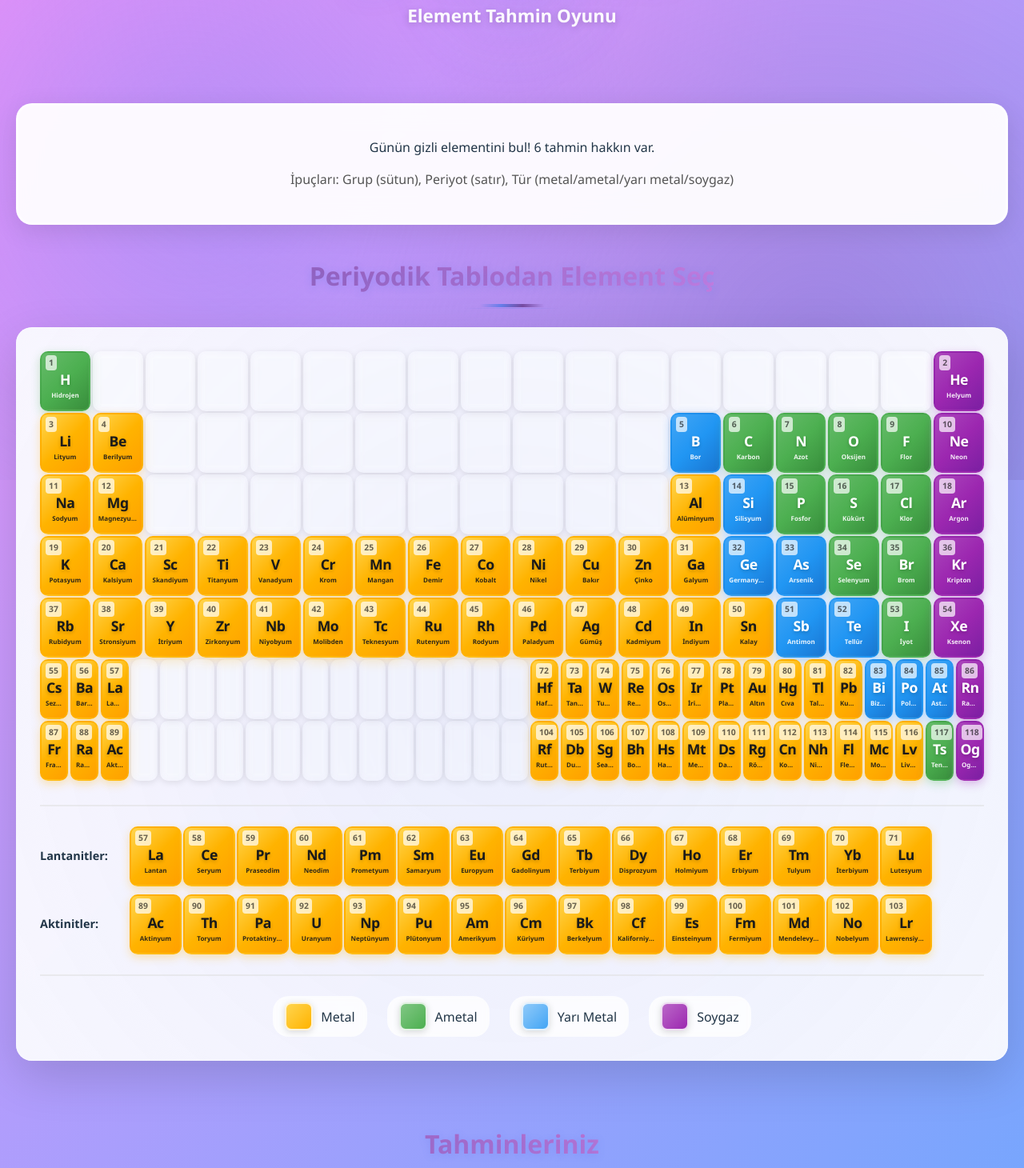
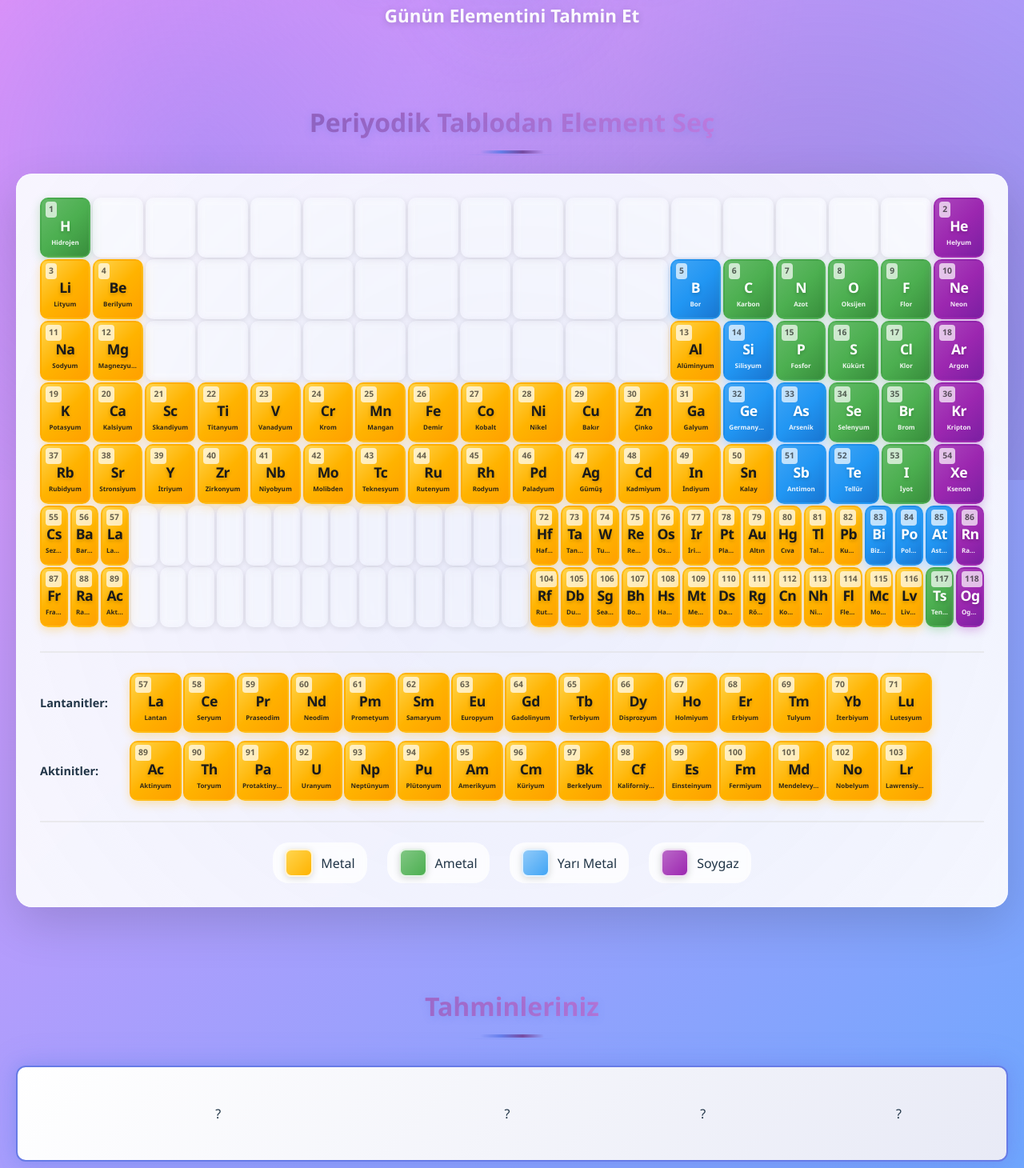
Before and after one commit to EceSol/React_Chemle_Chemistry_Game, a React (Vite) app in the folder chemle_client/: page / in a window 1280 px wide. Shown: the part 200-1660 px from the top of the page at 80% size. Built offline with nearby package versions, Linux system fonts and the light colour scheme.

Commit message:
geçişler ve dizayn güncellemesi

```diff
--- a/chemle_client/src/components/Chemle.css
+++ b/chemle_client/src/components/Chemle.css
@@ -238,6 +238,8 @@
   flex-direction: column;
   gap: 10px;
   margin-bottom: 20px;
+  scroll-margin-top: 20px;
+  padding-top: 20px;
 }
 
 .guess-button {
--- a/chemle_client/src/components/Chemle.jsx
+++ b/chemle_client/src/components/Chemle.jsx
@@ -1,4 +1,4 @@
-import { useState, useEffect } from 'react';
+import { useState, useEffect, useRef } from 'react';
 import { elements, getTodayElement, compareElements } from '../data/elements';
 import PeriodicTable from './PeriodicTable';
 import GuessRow from './GuessRow';
@@ -12,6 +12,7 @@ function Chemle() {
   const [currentGuess, setCurrentGuess] = useState(null);
   const [gameWon, setGameWon] = useState(false);
   const [gameOver, setGameOver] = useState(false);
+  const guessRowRefs = useRef([]);
 
   useEffect(() => {
     const todayElement = getTodayElement();
@@ -34,8 +35,20 @@ function Chemle() {
       setGameOver(true);
     }
 
-    setGuesses([...guesses, newGuess]);
+    const newGuesses = [...guesses, newGuess];
+    setGuesses(newGuesses);
     setCurrentGuess(null);
+
+    // Smooth scroll to the specific guess row
+    setTimeout(() => {
+      const guessIndex = newGuesses.length - 1;
+      if (guessRowRefs.current[guessIndex]) {
+        guessRowRefs.current[guessIndex].scrollIntoView({
+          behavior: 'smooth',
+          block: 'center'
+        });
+      }
+    }, 300);
   };
 
   const resetGame = () => {
@@ -55,15 +68,8 @@ function Chemle() {
     <div className="chemle-container">
       <header className="chemle-header">
         <h1>🧪 CHEMLE</h1>
-        <p className="subtitle">Element Tahmin Oyunu</p>
+        <p className="subtitle">Günün Elementini Tahmin Et</p>
       </header>
-
-      <div className="game-info">
-        <p>Günün gizli elementini bul! 6 tahmin hakkın var.</p>
-        <p className="hint-text">
-          İpuçları: Grup (sütun), Periyot (satır), Tür (metal/ametal/yarı metal/soygaz)
-        </p>
-      </div>
 
       {!gameWon && !gameOver && guesses.length < MAX_GUESSES && (
         <div className="periodic-table-section">
@@ -82,6 +88,7 @@ function Chemle() {
           return (
             <GuessRow
               key={index}
+              ref={(el) => (guessRowRefs.current[index] = el)}
               guess={guess}
               isActive={!guess && index === guesses.length && !gameOver && !gameWon}
             />
--- a/chemle_client/src/components/GuessRow.css
+++ b/chemle_client/src/components/GuessRow.css
@@ -9,6 +9,8 @@
   transition: all 0.4s cubic-bezier(0.4, 0, 0.2, 1);
   box-shadow: 0 2px 8px rgba(0, 0, 0, 0.08);
   animation: slideIn 0.5s ease-out;
+  scroll-margin-top: 100px;
+  scroll-margin-bottom: 50px;
 }
 
 @keyframes slideIn {
--- a/chemle_client/src/components/GuessRow.jsx
+++ b/chemle_client/src/components/GuessRow.jsx
@@ -1,9 +1,10 @@
+import { forwardRef } from 'react';
 import './GuessRow.css';
 
-function GuessRow({ guess, isActive }) {
+const GuessRow = forwardRef(function GuessRow({ guess, isActive }, ref) {
   if (!guess && !isActive) {
     return (
-      <div className="guess-row empty">
+      <div className="guess-row empty" ref={ref}>
         <div className="guess-cell">-</div>
         <div className="guess-cell">-</div>
         <div className="guess-cell">-</div>
@@ -14,7 +15,7 @@ function GuessRow({ guess, isActive }) {
 
   if (isActive) {
     return (
-      <div className="guess-row active">
+      <div className="guess-row active" ref={ref}>
         <div className="guess-cell">?</div>
         <div className="guess-cell">?</div>
         <div className="guess-cell">?</div>
@@ -68,7 +69,7 @@ function GuessRow({ guess, isActive }) {
   };
 
   return (
-    <div className="guess-row">
+    <div className="guess-row" ref={ref}>
       <div className="guess-cell element-cell">
         <div className="element-symbol-large">{element.symbol}</div>
         <div className="element-name-small">{element.name}</div>
@@ -90,6 +91,6 @@ function GuessRow({ guess, isActive }) {
       </div>
     </div>
   );
-}
+});
 
 export default GuessRow;
```
